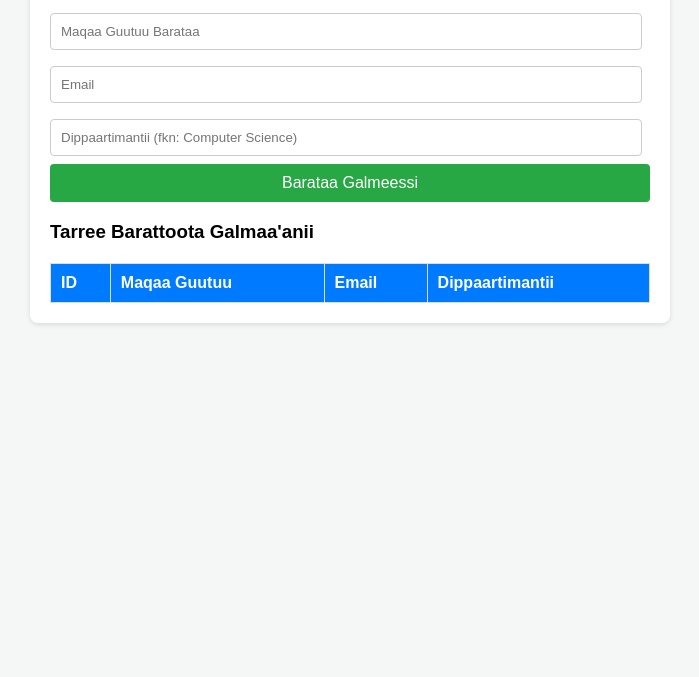
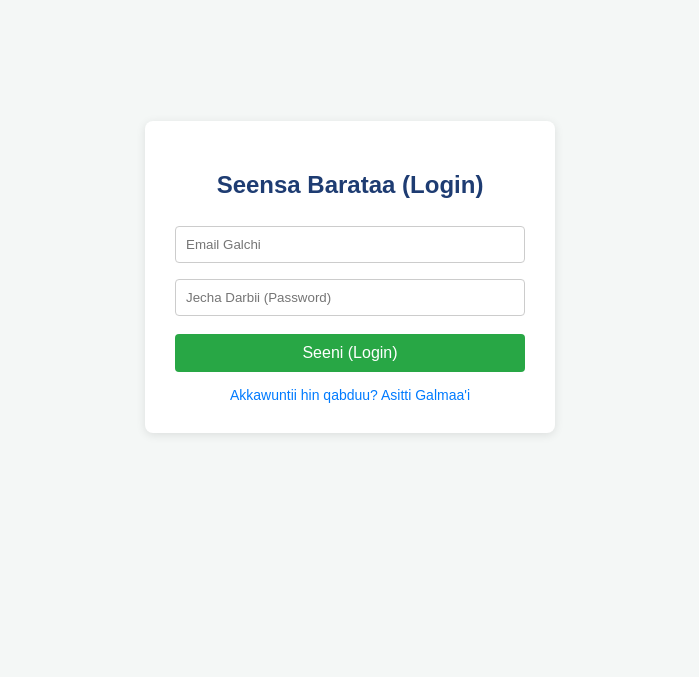
Before and after one commit to bdereje382-source/obu-learning-system, a plain HTML site: page src/main/resources/static/index.html in a window 1280 px wide. Shown: the part 123-800 px from the top of the page, without its empty margins (290-989 px from the left). Drawn offline with Linux system fonts and the light colour scheme; no server answers.

Commit message:
Update index.html

```diff
--- a/src/main/resources/static/index.html
+++ b/src/main/resources/static/index.html
@@ -1,77 +1,70 @@
-<!DOCTYPE html>
+ <!DOCTYPE html>
 <html lang="om">
 <head>
     <meta charset="UTF-8">
-    <title>OBU Learning System - Galmee Barattootaa</title>
+    <title>OBU Learning System - Seensa</title>
     <style>
-        body { font-family: Arial, sans-serif; margin: 40px; background-color: #f4f7f6; }
-        .container { max-width: 600px; margin: auto; background: white; padding: 20px; border-radius: 8px; box-shadow: 0 2px 5px rgba(0,0,0,0.1); }
-        h2 { color: #2c3e50; text-align: center; }
-        input { width: 95%; padding: 10px; margin: 8px 0; border: 1px solid #ccc; border-radius: 4px; }
-        button { width: 100%; padding: 10px; background-color: #28a745; color: white; border: none; border-radius: 4px; cursor: pointer; font-size: 16px; }
-        button:hover { background-color: #218838; }
-        table { width: 100%; border-collapse: collapse; margin-top: 20px; }
-        th, td { border: 1px solid #ddd; padding: 10px; text-align: left; }
-        th { background-color: #007bff; color: white; }
+        body { font-family: Arial, sans-serif; background: #f4f7f6; display: flex; justify-content: center; align-items: center; height: 100vh; margin: 0; }
+        .card { background: white; padding: 30px; border-radius: 8px; box-shadow: 0 2px 10px rgba(0,0,0,0.1); width: 350px; }
+        h2 { text-align: center; color: #1e3c72; }
+        input { width: 100%; padding: 10px; margin: 8px 0; border: 1px solid #ccc; border-radius: 4px; box-sizing: border-box; }
+        button { width: 100%; padding: 10px; background: #28a745; color: white; border: none; border-radius: 4px; cursor: pointer; font-size: 16px; margin-top: 10px; }
+        button:hover { background: #218838; }
+        .toggle { text-align: center; margin-top: 15px; color: #007bff; cursor: pointer; font-size: 14px; }
+        .hidden { display: none; }
     </style>
 </head>
 <body>
+<div class="card">
+    <div id="loginBox">
+        <h2>Seensa Barataa (Login)</h2>
+        <input type="email" id="loginEmail" placeholder="Email Galchi" required>
+        <input type="password" id="loginPass" placeholder="Jecha Darbii (Password)" required>
+        <button onclick="loginUser()">Seeni (Login)</button>
+        <div class="toggle" onclick="toggleForm()">Akkawuntii hin qabduu? Asitti Galmaa'i</div>
+    </div>
 
-<div class="container">
-    <h2>OBU Learning System</h2>
-    <input type="text" id="fullName" placeholder="Maqaa Guutuu Barataa" required>
-    <input type="email" id="email" placeholder="Email" required>
-    <input type="text" id="department" placeholder="Dippaartimantii (fkn: Computer Science)" required>
-    <button onclick="saveStudent()">Barataa Galmeessi</button>
-
-    <h3>Tarree Barattoota Galmaa'anii</h3>
-    <table>
-        <thead>
-        <tr>
-            <th>ID</th>
-            <th>Maqaa Guutuu</th>
-            <th>Email</th>
-            <th>Dippaartimantii</th>
-        </tr>
-        </thead>
-        <tbody id="studentTable"></tbody>
-    </table>
+    <div id="registerBox" class="hidden">
+        <h2>Galmee Barataa Haaraa</h2>
+        <input type="text" id="regName" placeholder="Maqaa Guutuu Barataa" required>
+        <input type="email" id="regEmail" placeholder="Email" required>
+        <input type="text" id="regDept" placeholder="Dippaartimantii (fkn. Computer Science)" required>
+        <input type="password" id="regPass" placeholder="Jecha Darbii (Password)" required>
+        <button onclick="registerUser()">Galmaa'ii Seeni</button>
+        <div class="toggle" onclick="toggleForm()">Duraan galmoofteettaa? Seeni</div>
+    </div>
 </div>
 
 <script>
-    function loadStudents() {
-        fetch('/students')
-            .then(res => res.json())
-            .then(data => {
-                let rows = '';
-                data.forEach(s => {
-                    rows += `<tr><td>${s.id}</td><td>${s.fullName}</td><td>${s.email}</td><td>${s.department}</td></tr>`;
-                });
-                document.getElementById('studentTable').innerHTML = rows;
-            });
+    function toggleForm() {
+        document.getElementById('loginBox').classList.toggle('hidden');
+        document.getElementById('registerBox').classList.toggle('hidden');
     }
 
-    function saveStudent() {
-        const student = {
-            fullName: document.getElementById('fullName').value,
-            email: document.getElementById('email').value,
-            department: document.getElementById('department').value
-        };
-
-        fetch('/students', {
-            method: 'POST',
-            headers: { 'Content-Type': 'application/json' },
-            body: JSON.stringify(student)
-        }).then(() => {
-            document.getElementById('fullName').value = '';
-            document.getElementById('email').value = '';
-            document.getElementById('department').value = '';
-            loadStudents();
-        });
+    function loginUser() {
+        const email = document.getElementById('loginEmail').value;
+        if (!email) { alert("Maaloo Email galchi!"); return; }
+        localStorage.setItem("currentUser", email);
+        window.location.href = "/classroom.html";
     }
 
-    loadStudents();
+    async function registerUser() {
+        const name = document.getElementById('regName').value;
+        const email = document.getElementById('regEmail').value;
+        const department = document.getElementById('regDept').value;
+        if (!name || !email || !department) { alert("Maaloo odeeffannoo hunda guuti!"); return; }
+
+        try {
+            await fetch('/api/students', {
+                method: 'POST',
+                headers: { 'Content-Type': 'application/json' },
+                body: JSON.stringify({ name, email, department })
+            });
+        } catch (e) {}
+
+        localStorage.setItem("currentUser", name);
+        window.location.href = "/classroom.html";
+    }
 </script>
-
 </body>
 </html>
```
